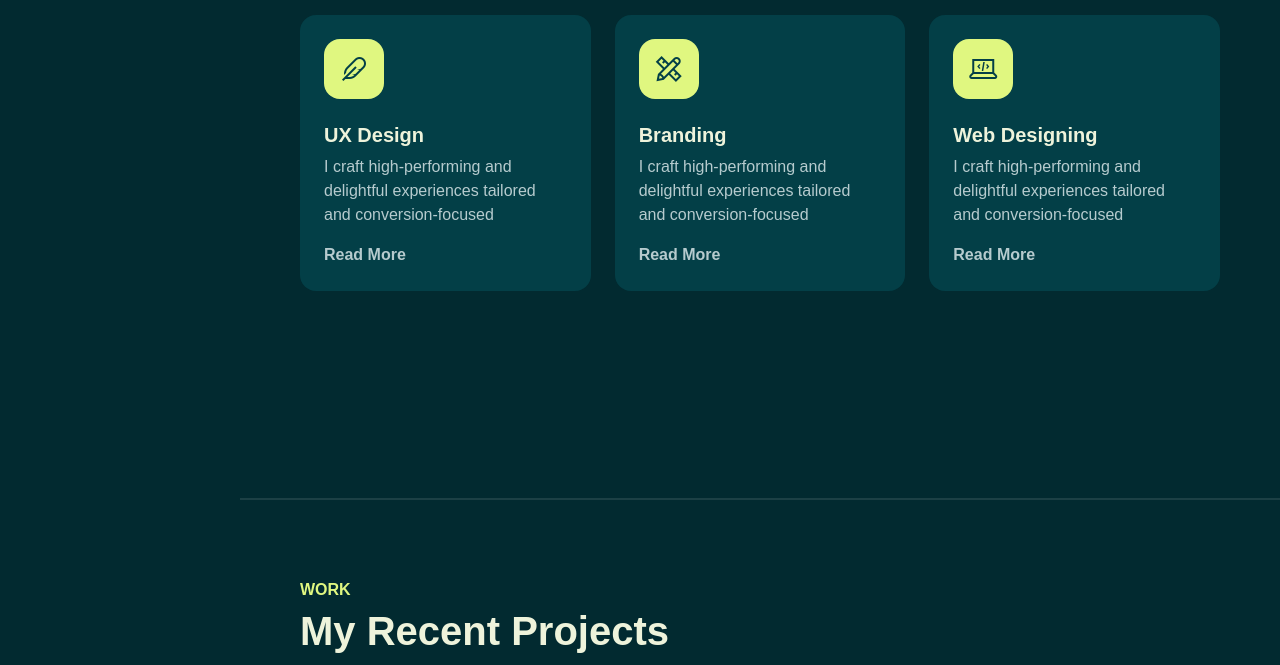
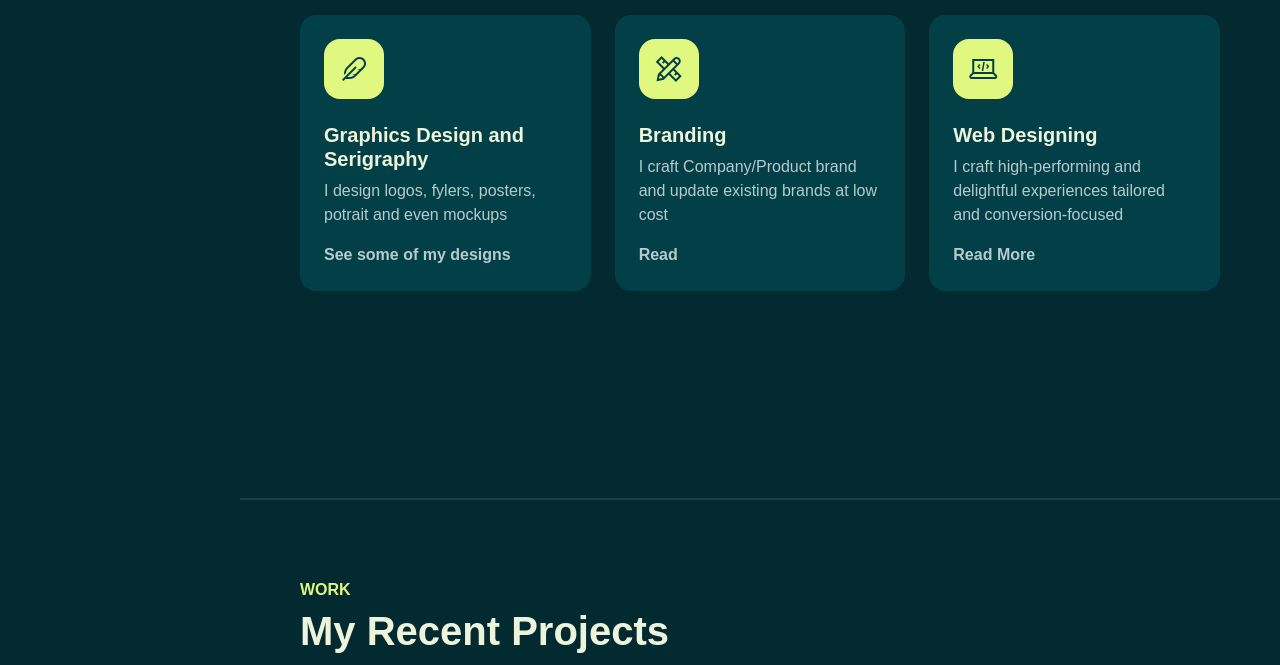
Before and after one commit to aiseblaze/portfolio02, a plain HTML site: page index.html in a window 1280 px wide. Shown: the part 1100-1765 px from the top of the page. Drawn offline with Linux system fonts and the light colour scheme; a web font is replaced by a local one.

Commit message:
Update index.html

```diff
--- a/index.html
+++ b/index.html
@@ -99,9 +99,9 @@
                             <div class="iconbox rounded-4">
                                 <i class="las la-feather"></i>
                             </div>
-                            <h5 class="mt-4 mb-2">UX Design</h5>
-                            <p>I craft high-performing and delightful experiences tailored and conversion-focused</p>
-                            <a href="#" class="link-custom">Read More</a>
+                            <h5 class="mt-4 mb-2">Graphics Design and Serigraphy</h5>
+                            <p>I design logos, fylers, posters, potrait and even mockups </p>
+                            <a href="#" class="link-custom">See some of my designs</a>
                         </div>
                     </div>
 
@@ -111,8 +111,8 @@
                                 <i class="las la-pencil-ruler"></i>
                             </div>
                             <h5 class="mt-4 mb-2">Branding</h5>
-                            <p>I craft high-performing and delightful experiences tailored and conversion-focused</p>
-                            <a href="#" class="link-custom">Read More</a>
+                            <p>I craft Company/Product brand and update existing brands at low cost </p>
+                            <a href="#" class="link-custom">Read</a>
                         </div>
                     </div>
 
```
